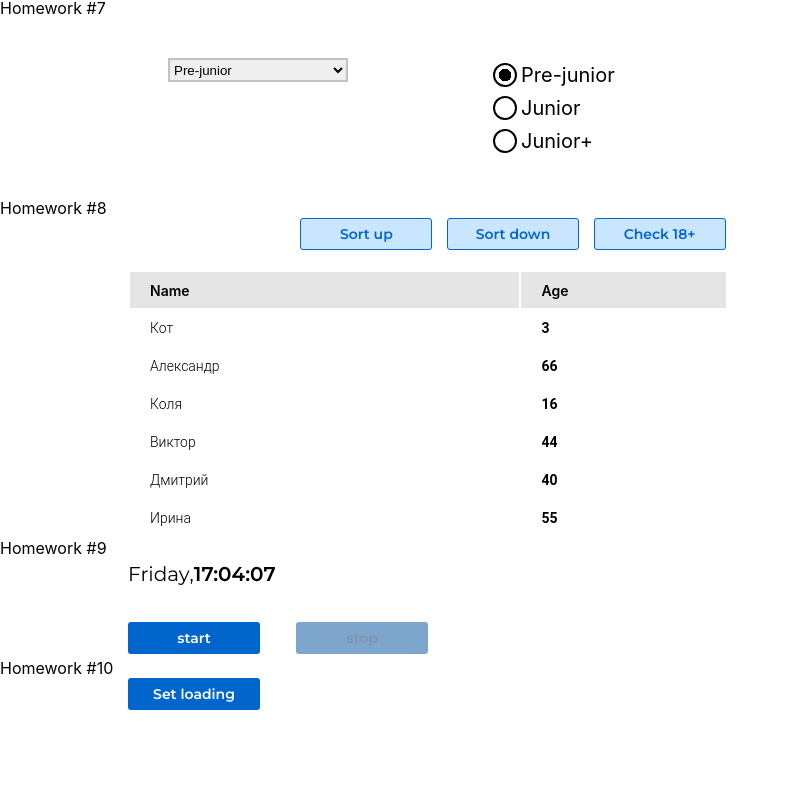
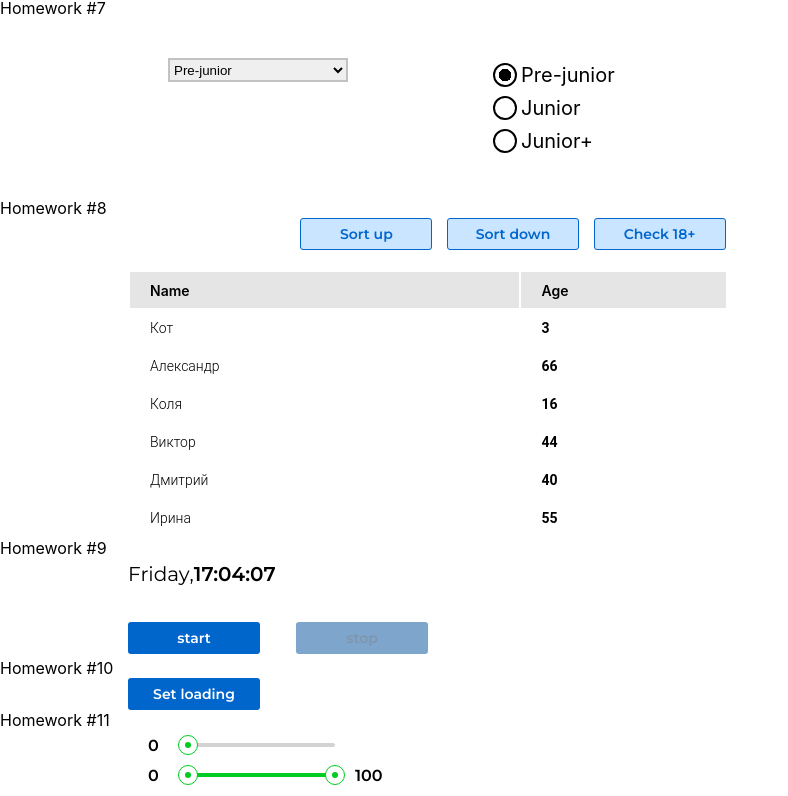
Before and after one commit to NikolayZhulin/hws2-main, a React (Create React App) app: page /#/pre_junior in a window 1280 px wide. Shown: the part 993-1789 px from the top of the page, without its empty margins (0-788 px from the left). Before the commit the page ends 1703 px from the top, so only its background shows below. Built offline with nearby package versions, Linux system fonts and the light colour scheme.

Commit message:
add hw11

```diff
--- a/src/s1-main/App.tsx
+++ b/src/s1-main/App.tsx
@@ -10,6 +10,7 @@ import HW7 from "../s2-homeworks/hw07/HW7";
 import HW8 from "../s2-homeworks/hw08/HW8";
 import HW9 from "../s2-homeworks/hw09/HW9";
 import HW10 from "../s2-homeworks/hw10/HW10";
+import HW11 from "../s2-homeworks/hw11/HW11";
 
 function App() {
     return (
@@ -27,6 +28,7 @@ function App() {
             <HW8/>
             <HW9/>
             <HW10/>
+            <HW11/>
         </div>
     )
 }
--- a/src/s2-homeworks/hw11/HW11.module.css
+++ b/src/s2-homeworks/hw11/HW11.module.css
@@ -1,8 +1,19 @@
 .container {
+    display: flex;
+    flex-direction: column;
+    justify-content: space-between;
 }
 
 .wrapper {
+    display: flex;
+    align-items: center;
 }
 
 .number {
+    width: 20px;
+    margin: 0 20px;
+    font-family: 'Montserrat';
+    font-style: normal;
+    font-weight: 600;
+    font-size: 16px;
 }
--- a/src/s2-homeworks/hw11/HW11.tsx
+++ b/src/s2-homeworks/hw11/HW11.tsx
@@ -1,8 +1,9 @@
-import React, { useState } from 'react'
+import React, {useState} from 'react'
 import s from './HW11.module.css'
 import s2 from '../../s1-main/App.module.css'
-import { restoreState } from '../hw06/localStorage/localStorage'
+import {restoreState} from '../hw06/localStorage/localStorage'
 import SuperRange from './common/c7-SuperRange/SuperRange'
+import {createTheme} from "@mui/material";
 
 /*
 * 1 - передать значения в оба слайдера
@@ -15,9 +16,23 @@ function HW11() {
     const [value1, setValue1] = useState(restoreState<number>('hw11-value1', 0))
     const [value2, setValue2] = useState(restoreState<number>('hw11-value2', 100))
 
-    const change = (event: any, value: any) => {
+    const change = (event: any, value: number | number[]) => {
         // пишет студент // если пришёл массив - сохранить значения в оба useState, иначе в первый
+        if (Array.isArray(value)) {
+            setValue1(value[0]);
+            setValue2(value[1]);
+        } else {
+            setValue1(value)
         }
+    }
+
+    const theme = createTheme({
+        palette: {
+            primary: {
+                main: '#66bb6a'
+            }
+        },
+    });
 
     return (
         <div id={'hw11'}>
@@ -29,16 +44,20 @@ function HW11() {
                         <span id={'hw11-value'} className={s.number}>{value1}</span>
                             <SuperRange
                                 id={'hw11-single-slider'}
+                                value={value1}
+                                onChange={change}
                                 // сделать так чтоб value1 изменялось // пишет студент
+                                color={'primary'}/>
 
-                        />
                     </div>
                     <div className={s.wrapper}>
                         <span id={'hw11-value-1'} className={s.number}>{value1}</span>
                             <SuperRange
                                 id={'hw11-double-slider'}
+                                value={[value1, value2]}
+                                onChange={change}
+                                color={'primary'}
                                 // сделать так чтоб value1/2 изменялось // пишет студент
-
                             />
                         <span id={'hw11-value-2'} className={s.number}>{value2}</span>
                     </div>
--- a/src/s2-homeworks/hw11/common/c7-SuperRange/SuperRange.tsx
+++ b/src/s2-homeworks/hw11/common/c7-SuperRange/SuperRange.tsx
@@ -1,12 +1,33 @@
 import React from 'react'
 import {Slider, SliderProps} from '@mui/material'
+import shadows from "@mui/material/styles/shadows";
 
 const SuperRange: React.FC<SliderProps> = (props) => {
     return (
         <Slider
             sx={{ // стили для слайдера // пишет студент
-
+                width: 147,
+                height:4,
+                color: '#00CC22',
+                '& .MuiSlider-thumb':{
+                    width:'20px',
+                    borderRadius:'10px',
+                    background: 'white',
+                    border: "1px solid #00CC22"
+                },
+                '& .MuiSlider-thumb:before':{
+                    background: '#00CC22',
+                    height:'6px',
+                    width:'6px',
+                    borderRadius:'3px',
+                    boxShadow:'0 0',
+                },
+                '& .MuiSlider-rail':{
+                    backgroundColor: '#8B8B8B',
+                }
             }}
+            value={props.value}
+            onChange={props.onChange}
             {...props} // отдаём слайдеру пропсы если они есть (value например там внутри)
         />
     )
```
Lines whose indentation alone changed are shown as unchanged.
